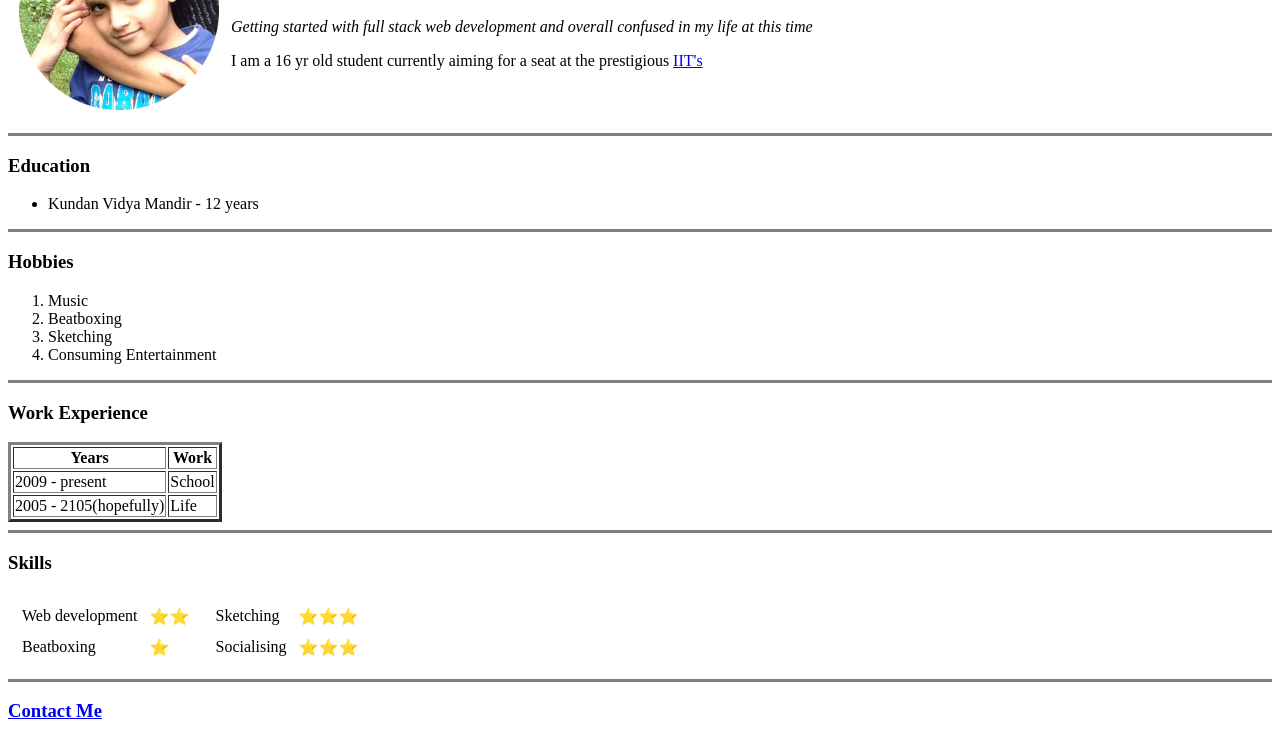
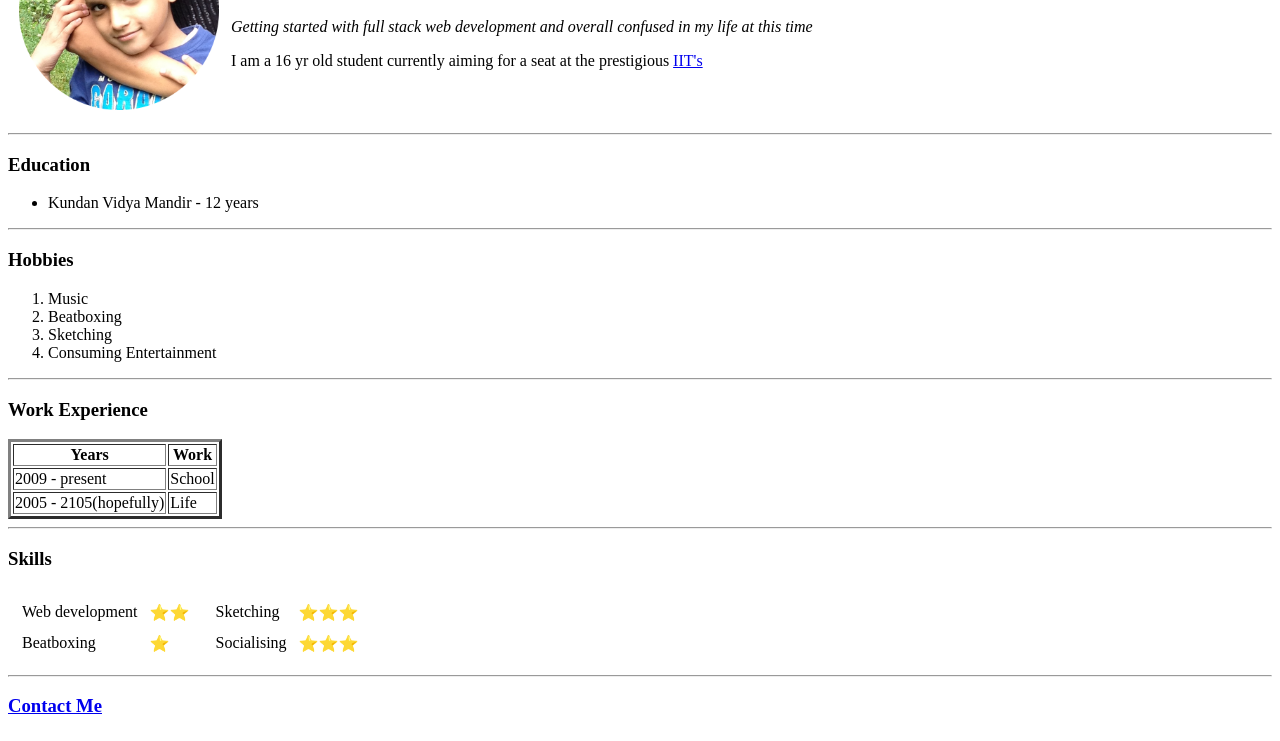
Before and after one commit to nipungupta2929/cv, a plain HTML site: page index.html in a window 1280 px wide. Shown: the part 109-850 px from the top of the page. Drawn offline with Linux system fonts and the light colour scheme.

Commit message:
Further updated the site

```diff
--- a/index.html
+++ b/index.html
@@ -4,6 +4,7 @@
 <head>
   <meta charset="utf-8">
   <title>Nipun's First Site</title>
+  <link rel = "stylesheet" href="css/styles.css">
 </head>
 
 <body>
@@ -20,14 +21,14 @@
     </tr>
   </table>
 
-  <hr size="3" noshade>
+  <hr>
   <h3>Education</h3>
 
 
   <ul>
     <li>Kundan Vidya Mandir - 12 years</li>
   </ul>
-  <hr size="3" noshade>
+  <hr>
   <h3>Hobbies</h3>
   <ol>
     <li>Music</li>
@@ -36,7 +37,7 @@
     <li>Consuming Entertainment</li>
   </ol>
 
-  <hr size="3" noshade>
+  <hr>
   <h3>Work Experience</h3>
   <table border="3">
     <thead>
@@ -59,7 +60,7 @@
 
     </tfoot>
   </table>
-  <hr size="3" noshade>
+  <hr>
   <h3>Skills</h3>
   <table>
     <tr>
@@ -91,9 +92,8 @@
   </table>
 
 
-  <hr size="3" noshade>
+  <hr>
 
   <h3><a href="Contact.html">Contact Me</a></h3>
 </body>
-
 </html>
```
